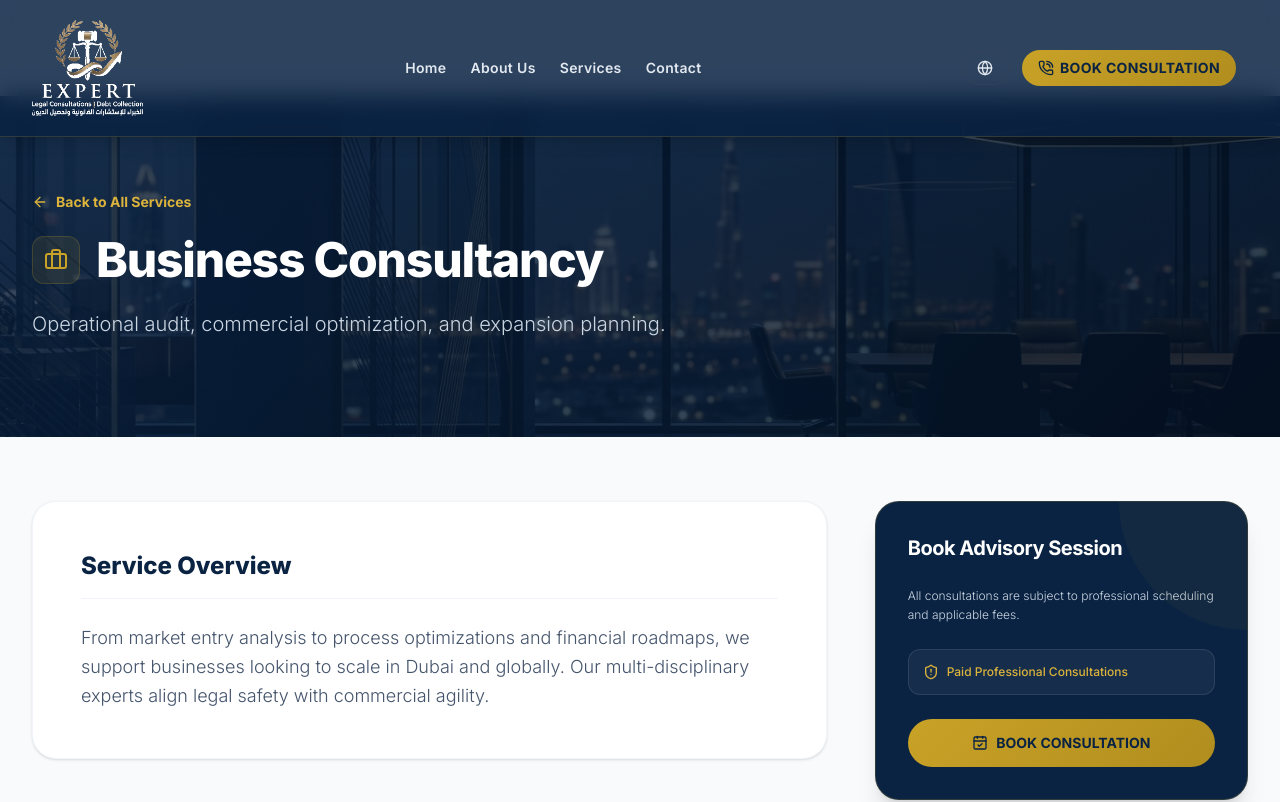
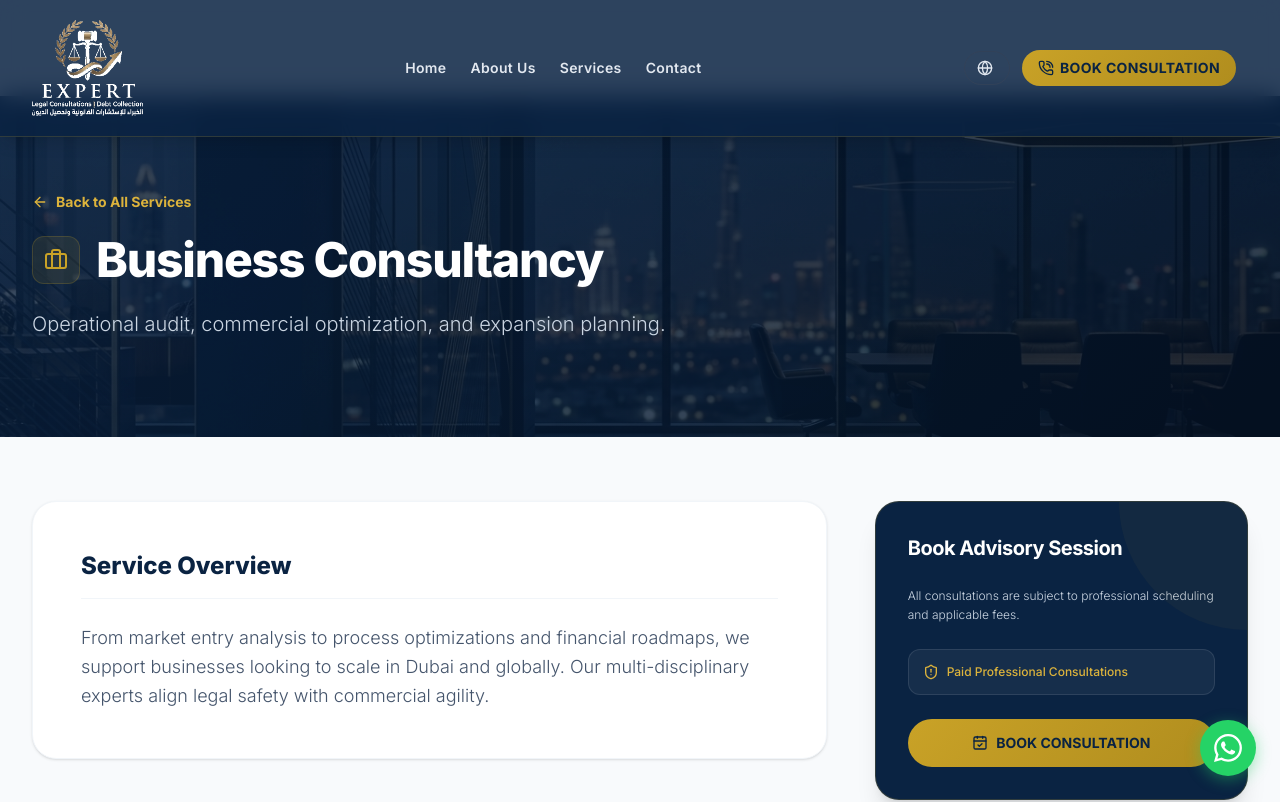
Before and after one commit to abdullahrock403-ops/legaltech, a Next.js app: page /services/business-consultancy in a window 1280 px wide. Shown: the top 802 px of the page. Built offline with nearby package versions, Linux system fonts and the light colour scheme.

Commit message:
feat: add floating WhatsApp CTA button

```diff
--- a/src/app/layout.tsx
+++ b/src/app/layout.tsx
@@ -4,6 +4,7 @@
 import { Providers } from "./providers";
 import Navbar from "@/components/Navbar";
 import Footer from "@/components/Footer";
+import WhatsAppButton from "@/components/WhatsAppButton";
 
 const inter = Inter({
   variable: "--font-inter",
@@ -36,6 +37,7 @@
             {children}
           </main>
           <Footer />
+          <WhatsAppButton />
         </Providers>
       </body>
     </html>
--- /dev/null
+++ b/src/components/WhatsAppButton.tsx
@@ -0,0 +1,41 @@
+"use client";
+
+import React from "react";
+import { motion } from "framer-motion";
+
+export default function WhatsAppButton() {
+  return (
+    <motion.a
+      href="https://wa.me/971502954666"
+      target="_blank"
+      rel="noopener noreferrer"
+      aria-label="Contact us on WhatsApp"
+      className="fixed bottom-6 right-6 z-[9999] flex items-center justify-center bg-[#25D366] hover:bg-[#20ba5a] text-white rounded-full shadow-[0_4px_15px_rgba(37,211,102,0.4)] transition-colors duration-300 w-12 h-12 sm:w-14 sm:h-14 cursor-pointer focus:outline-none focus:ring-2 focus:ring-offset-2 focus:ring-[#25D366]"
+      initial={{ scale: 0, opacity: 0 }}
+      animate={{
+        scale: 1,
+        opacity: 1,
+        y: [0, -6, 0]
+      }}
+      transition={{
+        scale: { duration: 0.4, ease: "easeOut" },
+        opacity: { duration: 0.4 },
+        y: {
+          repeat: Infinity,
+          duration: 3,
+          ease: "easeInOut"
+        }
+      }}
+      whileHover={{ scale: 1.1, y: -8 }}
+      whileTap={{ scale: 0.95 }}
+    >
+      <svg
+        viewBox="0 0 24 24"
+        className="w-6 h-6 sm:w-7 sm:h-7 fill-current"
+        xmlns="http://www.w3.org/2000/svg"
+      >
+        <path d="M17.472 14.382c-.297-.149-1.758-.867-2.03-.967-.273-.099-.471-.148-.67.15-.197.297-.767.966-.94 1.164-.173.199-.347.223-.644.075-.297-.15-1.255-.463-2.39-1.475-.883-.788-1.48-1.761-1.653-2.059-.173-.297-.018-.458.13-.606.134-.133.298-.347.446-.52.149-.174.198-.298.298-.497.099-.198.05-.371-.025-.52-.075-.149-.669-1.612-.916-2.207-.242-.579-.487-.5-.669-.51-.173-.008-.371-.01-.57-.01-.198 0-.52.074-.792.372-.272.297-1.04 1.016-1.04 2.479 0 1.462 1.065 2.875 1.213 3.074.149.198 2.096 3.2 5.077 4.487.709.306 1.262.489 1.694.625.712.227 1.36.195 1.871.118.571-.085 1.758-.719 2.006-1.413.248-.694.248-1.289.173-1.413-.074-.124-.272-.198-.57-.347m-5.421 7.403h-.004a9.87 9.87 0 01-5.031-1.378l-.361-.214-3.741.982.998-3.648-.235-.374a9.86 9.86 0 01-1.51-5.26c.001-5.45 4.436-9.884 9.888-9.884 2.64 0 5.122 1.03 6.988 2.898a9.825 9.825 0 012.893 6.994c-.003 5.45-4.437 9.884-9.885 9.884m8.413-18.297A11.815 11.815 0 0012.05 0C5.495 0 .16 5.335.157 11.892c0 2.096.547 4.142 1.588 5.945L0 24l6.335-1.662c1.746.953 3.71 1.458 5.704 1.459h.005c6.554 0 11.89-5.335 11.893-11.893a11.821 11.821 0 00-3.48-8.413z" />
+      </svg>
+    </motion.a>
+  );
+}
```
